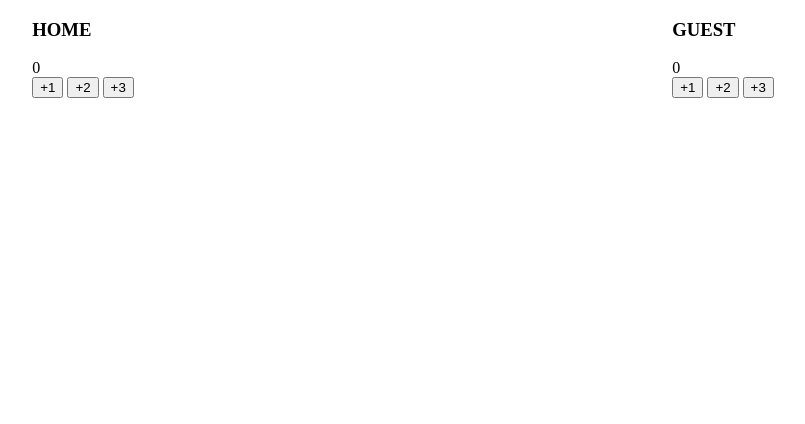
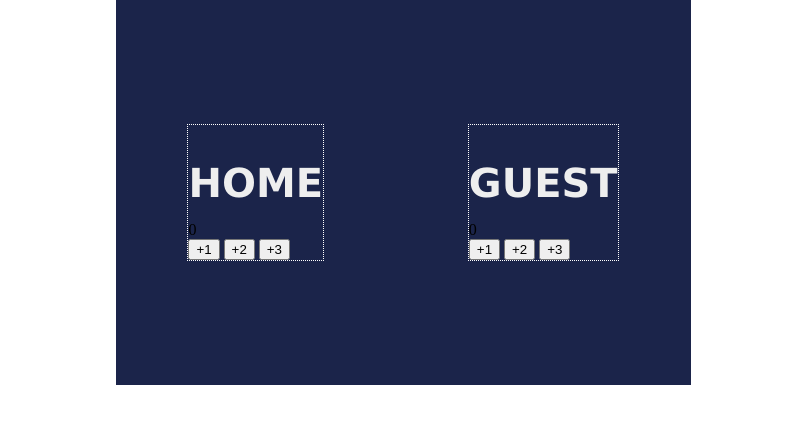
Before and after one commit to itsduzao/basketball-scoreboard, a plain HTML site: page index.html in a window 1280 px wide. Shown: the whole page, without its empty margins (237-1042 px from the left). Drawn offline with Linux system fonts and the light colour scheme.

Commit message:
style: add custom font and style variables to enhance UI design; edit h3 panel style

```diff
--- a/style.css
+++ b/style.css
@@ -1,8 +1,58 @@
+@font-face {
+    font-family: "CursedTimer";
+    src: url("assets/fonts/CursedTimer.ttf") format("truetype");
+  }
+
+:root {
+  --background-primary-color: #1B244A;
+
+  --ff-primary: 'CursedTimer', sans-serif;
+  --ff-secondary: 'Verdana', sans-serif;
+
+  --fc-panel-title: #EEEEEE;
+}
+
 body {
   margin: 0;
+  padding: 0;
+  box-sizing: border-box;
 }
 
 .container {
+  width: 575px;
+  height: 385px;
+
+  margin: 0 auto;
+
+  background-color: var(--background-primary-color);
+
   display: flex;
   justify-content: space-around;
+  align-items: center;
 }
+
+.panel-home {
+  border: 1px dotted white;
+}
+
+#title-home {
+  font-family: var(--ff-secondary);
+  font-size: calc((40/16) * 1rem);
+  line-height: calc((36/16) * 1rem);
+  color: var(--fc-panel-title);
+
+  margin-bottom: 20px;
+}
+
+#title-guest {
+  font-family: var(--ff-secondary);
+  font-size: calc((40/16) * 1rem);
+  line-height: calc((36/16) * 1rem);
+  color: var(--fc-panel-title);
+
+  margin-bottom: 20px;
+}
+
+.panel-guest {
+  border: 1px dotted white;
+}
```
